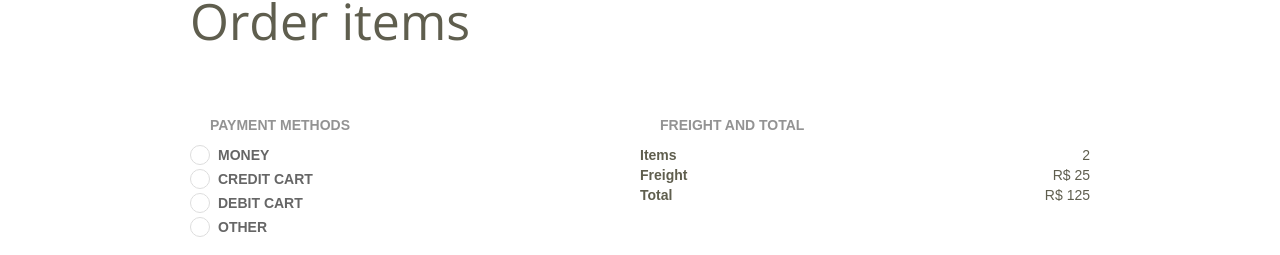
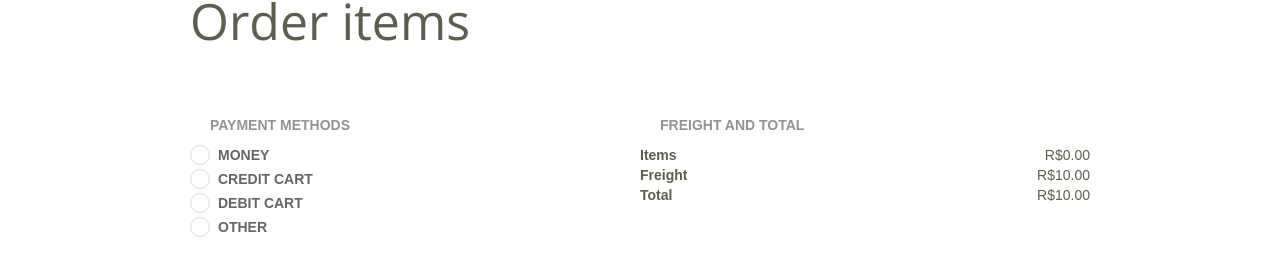
Before and after one commit to luisconcha/restaurant_ag6, an Angular app: page /order in a window 1280 px wide. Shown: the part 1108-1363 px from the top of the page. Built offline with nearby package versions, Linux system fonts and the light colour scheme.

Commit message:
setting up delivery cost component

```diff
--- a/src/app/app.module.ts
+++ b/src/app/app.module.ts
@@ -26,7 +26,6 @@ import {RestaurantsService} from './components/restaurants/restaurants.service';
 import {ShoppingCartService} from './components/restaurants/restaurant-detail/shopping-cart/shopping-cart.service';
 import {ReviewsComponent} from './components/restaurants/restaurant-detail/reviews/reviews.component';
 import {NotFoundComponent} from './components/not-found/not-found.component';
-import { DeliveryCostsComponent } from './components/delivery-costs/delivery-costs.component';
 
 
 @NgModule({
@@ -44,8 +43,7 @@ import { DeliveryCostsComponent } from './components/delivery-costs/delivery-cos
         MenuItemComponent,
         ShoppingCartComponent,
         ReviewsComponent,
-        NotFoundComponent,
-        DeliveryCostsComponent
+        NotFoundComponent
     ],
     imports: [
         BrowserModule,
--- a/src/app/components/delivery-costs/delivery-costs.component.html
+++ b/src/app/components/delivery-costs/delivery-costs.component.html
@@ -1,3 +1,14 @@
-<p>
-  delivery-costs works!
-</p>
+<table class="table-delivery-costs tab-content table">
+    <tr>
+        <th class="col-left">Items</th>
+        <td class="col-right">{{ itemsValue | currency:'BRL':'symbol' }}</td>
+    </tr>
+    <tr>
+        <th class="col-left">Freight</th>
+        <td class="col-right">{{ delivery | currency:'BRL': 'symbol' }}</td>
+    </tr>
+    <tr>
+        <th class="col-left">Total</th>
+        <td class="col-right">{{ total() | currency:'BRL':'symbol' }}</td>
+    </tr>
+</table>
--- a/src/app/components/delivery-costs/delivery-costs.component.ts
+++ b/src/app/components/delivery-costs/delivery-costs.component.ts
@@ -1,15 +1,25 @@
-import { Component, OnInit } from '@angular/core';
+import {Component, Input, OnInit} from '@angular/core';
 
 @Component({
-  selector: 'lacc-delivery-costs',
-  templateUrl: './delivery-costs.component.html',
-  styleUrls: ['./delivery-costs.component.css']
+    selector: 'lacc-delivery-costs',
+    templateUrl: './delivery-costs.component.html',
+    styleUrls: ['./delivery-costs.component.css']
 })
 export class DeliveryCostsComponent implements OnInit {
 
-  constructor() { }
+    @Input() delivery: number;
+    @Input() itemsValue: number;
 
-  ngOnInit() {
-  }
+    constructor() {
+    }
+
+    ngOnInit() {
+    }
+
+    total(): number {
+        console.log('delivery: ', this.delivery);
+        console.log('itemsValue: ', this.itemsValue);
+        return this.delivery + this.itemsValue;
+    }
 
 }
--- a/src/app/components/order/order.component.css
+++ b/src/app/components/order/order.component.css
@@ -119,11 +119,3 @@ form > div > label > input:focus, form > div > label > select:focus {
     opacity: 1;
     box-shadow: 0 3px 4px rgba(0, 0, 0, .15);
 }
-
-.col-left {
-    text-align: left !important;
-}
-
-.col-right {
-    text-align: right !important;
-}
--- a/src/app/components/order/order.component.html
+++ b/src/app/components/order/order.component.html
@@ -84,20 +84,9 @@
 
             <div class="col-2">
                 <label>Freight and total</label>
-                <table class="table-delivery-costs tab-content table">
-                    <tr>
-                        <th class="col-left">Items</th>
-                        <td class="col-right">2</td>
-                    </tr>
-                    <tr>
-                        <th class="col-left">Freight</th>
-                        <td class="col-right">R$ 25</td>
-                    </tr>
-                    <tr>
-                        <th class="col-left">Total</th>
-                        <td class="col-right">R$ 125</td>
-                    </tr>
-                </table>
+
+                <lacc-delivery-costs [delivery]="delivery" [itemsValue]="itemsValue()"></lacc-delivery-costs>
+
             </div>
             <div class="col-submit col-1">
                 <button [disabled]="!orderForm.valid  || cartItems().length === 0"
--- a/src/app/components/order/order.module.ts
+++ b/src/app/components/order/order.module.ts
@@ -3,13 +3,14 @@ import {OrderComponent} from './order.component';
 import {SharedModule} from '../shared/shared.module';
 import {RouterModule, Routes} from '@angular/router';
 import {OrderItemsComponent} from './order-items/order-items.component';
+import {DeliveryCostsComponent} from '../delivery-costs/delivery-costs.component';
 
 const ROUTES: Routes = [
     {path: '', component: OrderComponent}
 ];
 
 @NgModule({
-    declarations: [OrderComponent, OrderItemsComponent],
+    declarations: [OrderComponent, OrderItemsComponent, DeliveryCostsComponent],
     imports: [SharedModule, RouterModule.forChild(ROUTES)]
 })
 
--- a/src/styles.css
+++ b/src/styles.css
@@ -50,3 +50,11 @@ table th[class*="col-"] {
     display: table-cell;
     float: none;
 }
+
+.col-left {
+    text-align: left !important;
+}
+
+.col-right {
+    text-align: right !important;
+}
```
